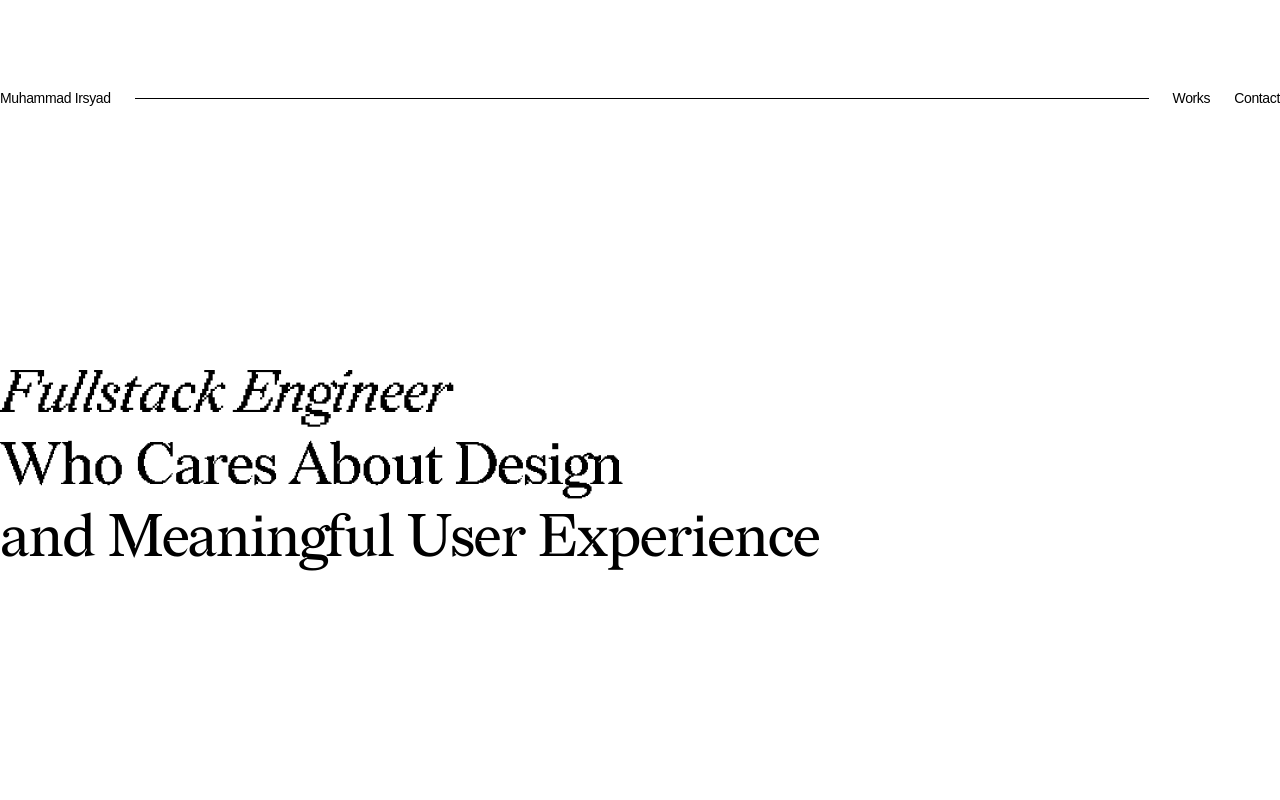
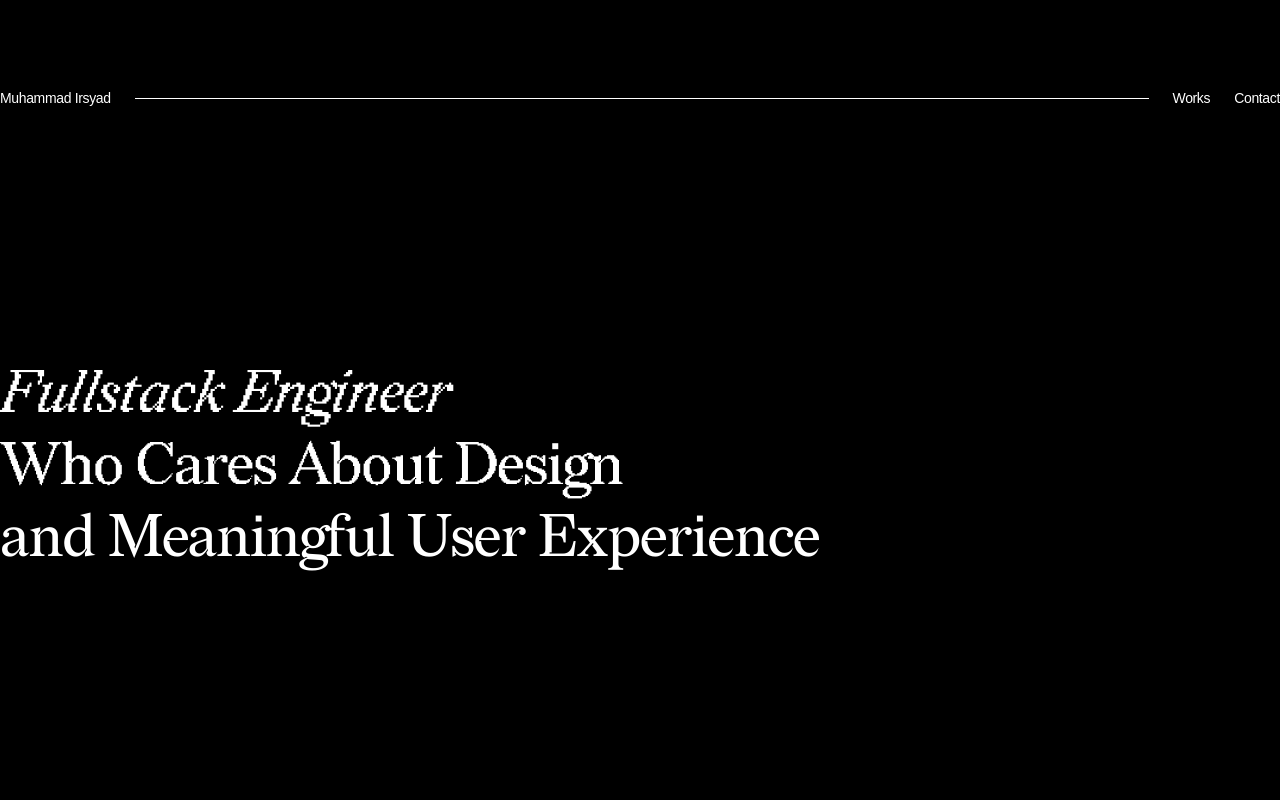
Before and after one commit to irxd/portfolio, a Next.js app: page / in a window 1280 px wide. Shown: the top 800 px of the page. Built offline with nearby package versions, Linux system fonts and the light colour scheme.

Commit message:
chore: adjust background and foreground on light mode
(cherry picked from commit f0f0be3202ecddc1b5c22821028e7b77fe97be99)

```diff
--- a/app/globals.css
+++ b/app/globals.css
@@ -1,8 +1,8 @@
 @import "tailwindcss";
 
 :root {
-  --background: #ffffff;
-  --foreground: #000000;
+  --background: #000000;
+  --foreground: #ffffff;
 }
 
 @theme inline {
```
